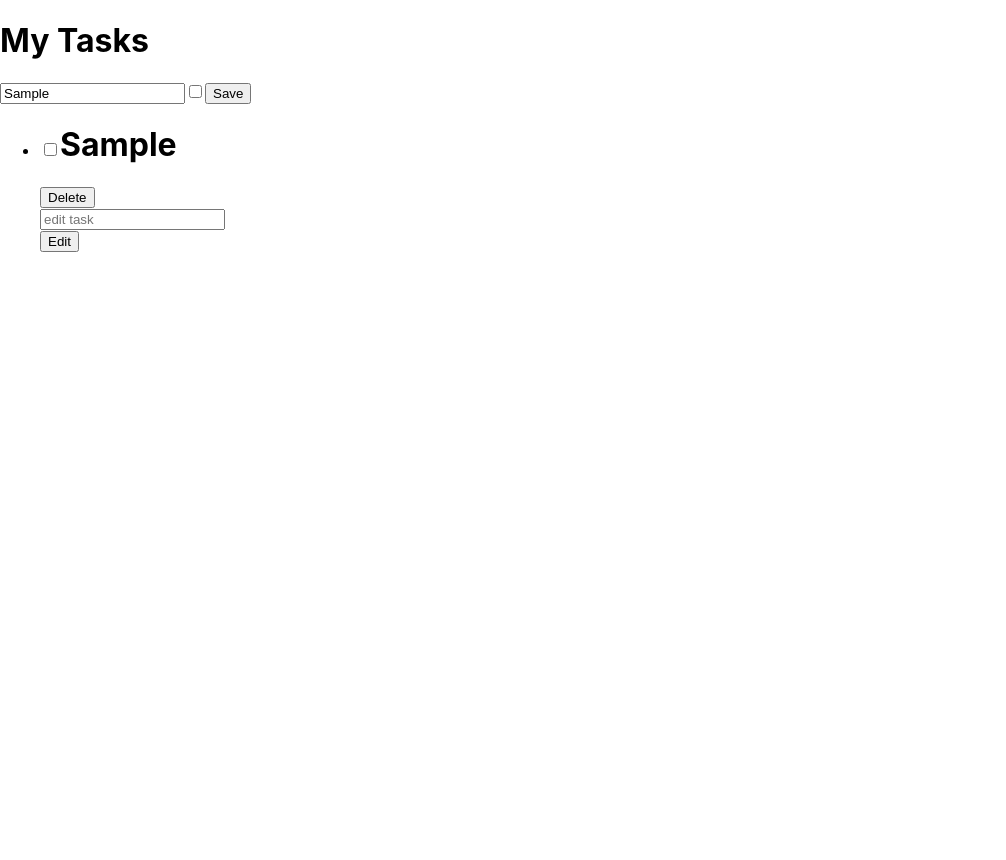
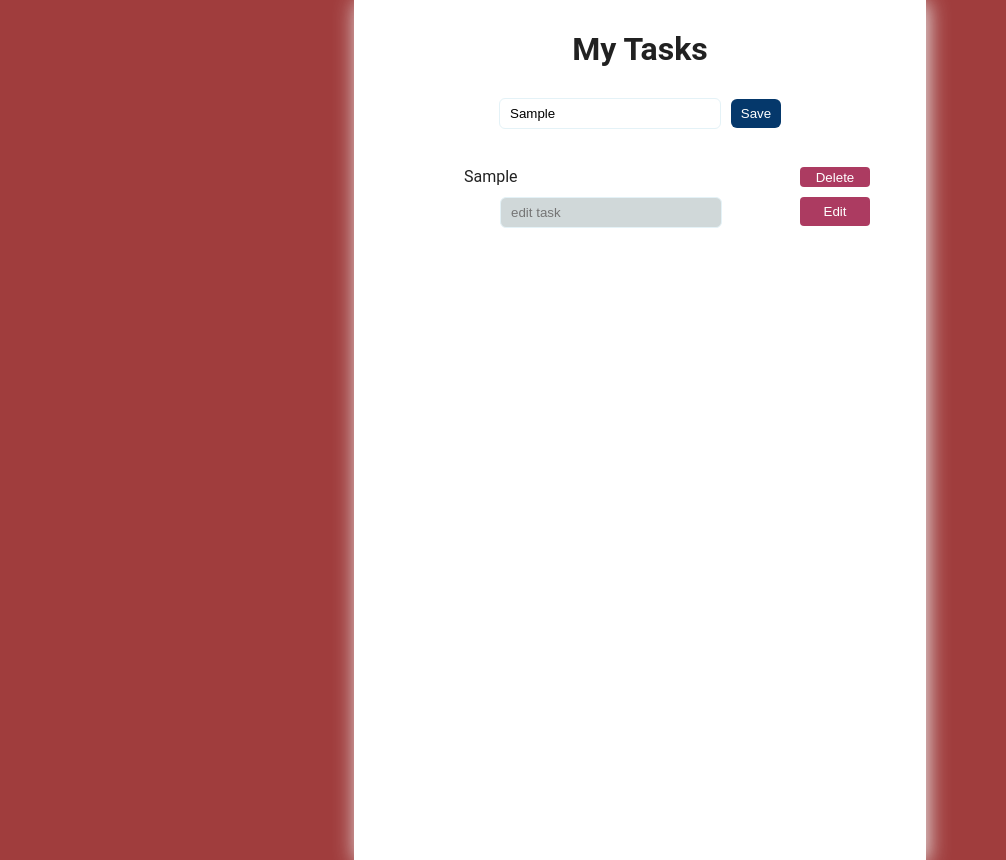
Before and after one commit to Sajawal-dev1/task-to-do, a React (Create React App) app: page / in a window 1280 px wide. Both pictures are taken after typing "Sample" into the empty fields and a click on the button "Save". Shown: the whole page, without its empty margins (0-1006 px from the left). Before the commit the page ends 800 px from the top, so only its background shows below. Built offline with nearby package versions, Linux system fonts and the light colour scheme.

Commit message:
css added

```diff
--- /dev/null
+++ b/src/AddTodo.css
@@ -0,0 +1,73 @@
+.btn-sub{
+    background-color: black;
+    color: azure;
+    border: 1px;
+    margin: 4px;
+    padding: 10px;
+    border-style: solid;
+    border-color: aliceblue;
+    position: relative;
+    left:350px
+  }
+  .btn-del{
+    background-color: black;
+    color: azure;
+    border: 1px;
+    margin: 4px;
+    padding: 10px;
+    border-style: solid;
+    border-color: aliceblue;
+    position: relative;
+    left:70px
+
+
+
+  }
+
+  .input-style{
+      background-color: rgb(208, 216, 217);
+      color: black;
+      border: 8px;
+      margin: 15px;
+      position: relative;
+      left: 365px;
+  }
+
+  .input-case{
+
+    color: black;
+    border: 8px;
+    margin: 15px;
+    position: center;
+    left: 365px;
+
+}
+  .edit-input{
+    background-color: rgb(208, 216, 217);
+  }
+  .heading{
+    text-align: center;
+    font-family: 'Trebuchet MS', 'Lucida Sans Unicode', 'Lucida Grande', 'Lucida Sans', Arial, sans-serif;
+    color:rgb(241, 235, 235);
+
+
+  }
+  .txt{
+    font-family: 'Trebuchet MS', 'Lucida Sans Unicode', 'Lucida Grande', 'Lucida Sans', Arial, sans-serif;
+    text-align: center;
+
+  }
+  .checkbox{
+    border: 17px;
+  }
+  .border-1{
+    width: 250px;
+    height: 50px;
+    background-color: orange;
+    margin: 0 auto;
+    border: 1px navy solid;
+    outline: 1px navy solid;
+    outline-offset: -2px;
+
+
+  }
--- a/src/App.css
+++ b/src/App.css
@@ -36,3 +36,120 @@
     transform: rotate(360deg);
   }
 }
+.background{
+    background-color: rgb(8, 9, 8);
+
+}
+
+/*akvmlkfvlkfvlkavkalvaklfkvlkqmnhnnnnnnnnnnnnnnnnnnnvlkq*/
+
+body{
+  background-color:#a03d3d;;
+  padding: 0px;
+  margin: 0px;
+  color: rgba(0,0,0,0.87);
+  font-family: 'Roboto', sans-serif;
+}
+
+.app{
+  text-align: center;
+  background-color: white;
+  height: auto;
+  min-height: 100vh;
+  width : 40%;
+  margin: auto;
+  padding : 30px;
+  box-shadow: 2px 2px 20px #ececec;
+}
+
+.app-title{
+  margin: 0;
+  margin-bottom: 30px;
+}
+
+.add-todo{
+  margin: 30px 0px;
+}
+
+.task-input{
+  height : 25px;
+  width : 200px;
+  border : 1px solid #e4f2f7;
+  border-radius: 6px;
+  padding : 2px 10px;
+  margin-right : 10px;
+  }
+  .edit-input{
+    height : 25px;
+    width : 200px;
+    border : 1px solid #e4f2f7;
+    border-radius: 6px;
+    padding : 2px 10px;
+    margin-right : 10px;
+    position:fixed;
+    left:500px
+
+  }
+
+.task-input:focus {
+  box-shadow: 0 0 8px rgba(30, 79, 49, 0.6);
+  outline: none;
+}
+
+.task-button{
+  height : 29px;
+  width : 50px;
+  border : none;
+  border-radius: 6px;
+  background-color: #05386b;
+  color:white;
+}
+
+.task-button:hover{
+  cursor: pointer;
+}
+
+.tasks-list{
+  list-style: none;
+  margin: auto;
+  padding : 0px;
+}
+
+.task-item{
+  margin: 15px 0px;
+  display: flex;
+  justify-content: space-between;
+  padding : 8px 40px;
+}
+
+.remove-task-button{
+  background-color: #ac3b61;
+  height: 20px;
+  color: white;
+  border-radius: 4px;
+  width: 70px;
+  border:none;
+  position: fixed;
+  left: 800px;
+}
+.edit-btn{
+  background-color: #ac3b61;
+  height: 29px;
+  color: white;
+  border-radius: 4px;
+  width: 70px;
+  border:none;
+  position: fixed;
+  left: 800px;
+
+
+
+}
+
+.remove-task-button:hover{
+  cursor: pointer;
+}
+.break-line{
+  content: "\a";
+  white-space: pre;
+}
--- a/src/App.js
+++ b/src/App.js
@@ -1,12 +1,12 @@
 import React from 'react';
 import AddTodo from './components/AddTodo';
-import EditTodo from './components/EditTodo';
 import TodoList from './components/TodoList';
-
+import  "./App.css"
+import "./AddTodo.css"
 const App = () => {
 	return (
 		<div className="app">
-			<h1 >My Tasks</h1>
+			<h1  className='app-title'>My Tasks</h1>
 			<AddTodo />
 
 			<TodoList />
--- a/src/components/AddTodo.js
+++ b/src/components/AddTodo.js
@@ -1,10 +1,10 @@
 import React, { useState } from 'react';
 import { useDispatch } from "react-redux";
 import { addTask } from "../redux/tasksSlice";
+import '../App.css';
 
 const AddTodo = () => {
 	const [value, setValue] = useState('');
-
 	const dispatch = useDispatch();
 
 	const onSubmit = () => {
@@ -15,17 +15,14 @@ const AddTodo = () => {
 		);
 	};
 	return (
-		<div >
-			<input
+		<div className='add-todo'>
+			<input className='task-input'
 				type="text"
 				placeholder="Add task"
 				value={value}
 				onChange={(event) => setValue(event.target.value)}
 			></input>
-			<input type="checkbox"></input>
-
-
-			<button  onClick={onSubmit}>
+			<button  className='task-button'   onClick={onSubmit}>
 				Save
 			</button>
 
--- a/src/components/EditTodo.js
+++ /dev/null
@@ -1,35 +0,0 @@
-import { useState } from "react";
-import { useDispatch } from "react-redux";
-import { editTask } from "../redux/tasksSlice";
-
-const EditTodo=(id)=>{
-    const [newval, newValue] = useState('');
-    const dispatch=useDispatch();
-    const edit=()=>{
-		dispatch(
-			editTask({
-				id:id,
-				task:newval
-
-
-			})
-        )
-        return (
-            <div>
-                <input
-            type="text"
-            placeholder="edit task"
-            value={newval}
-            onChange={(event) => newValue(event.target.newval)}
-        ></input>
-        <button  onClick={()=>{
-                edit();
-            }}>Edit</button>
-            </div>
-
-        );
-	}
-
-
-}
-export default EditTodo;
--- a/src/components/TodoItem.js
+++ b/src/components/TodoItem.js
@@ -2,10 +2,13 @@ import React from 'react';
 import { useDispatch } from "react-redux";
 import { useState } from 'react';
 import { deleteTask, editTask } from "../redux/tasksSlice";
+import "../App.css";
 
 const TodoItem = ({ id, title }) => {
 	const [newval, setValue] = useState('');
+	const [check, setcheck] = useState('');
     const dispatch=useDispatch();
+
 	const edit=()=>{
 		console.log(newval)
 		dispatch(
@@ -16,7 +19,6 @@ const TodoItem = ({ id, title }) => {
 			})
 		)
 	}
-
 	const removeTask=()=>{
 		dispatch(
 			deleteTask({
@@ -26,30 +28,37 @@ const TodoItem = ({ id, title }) => {
 	}
 
 
+
+
+
 	return (
-		<li >
+		<ul className='task-item'>
+			<div>
+			{title}
 
-			<h1>
-			<input type="checkbox"></input>
-			{title}
-			</h1>
-			<div>
-				<button  onClick={()=>{
+			</div>
+			<br></br>
+			<div className='break-line'>
+				<button className='remove-task-button'  onClick={()=>{
 					removeTask();
 				}}>Delete</button>
+				<br></br>
            </div>
+		   <br></br>
+		   <div className='add-todo'>
          	<input
+			 className='edit-input'
 			 type="text"
 			 placeholder="edit task"
 			 value={newval}
 			 onChange={(event) => setValue(event.target.value)}
 		 ></input>
-		<div>
-            <button  onClick={()=>{
+            <button className='edit-btn' onClick={()=>{
                 edit();
-            }}>Edit</button>
+            }}>Edit </button>
+
 			</div>
-		</li>
+		</ul>
 	);
 };
 
--- a/src/components/TodoList.js
+++ b/src/components/TodoList.js
@@ -1,7 +1,7 @@
 import React from 'react';
 import TodoItem from './TodoItem';
 import { useSelector } from "react-redux";
-import EditTodo from './EditTodo';
+import "../App.css"
 const TodoList = () => {
 	const todos = useSelector((state)=>{
 
@@ -9,7 +9,7 @@ const TodoList = () => {
 	});
 
 	return (
-		<ul >
+		<ul className='task-list'>
 			{todos.map((todo) => (
 				<TodoItem  id={todo.id} title={todo.name}/>
 			))}
--- a/src/index.js
+++ b/src/index.js
@@ -8,7 +8,7 @@ import { Provider } from "react-redux";
 ReactDOM.render(
 
 	<React.StrictMode>
-		<Provider store={store}>
+		<Provider store={store} >
 			<App />
 		</Provider>
 	</React.StrictMode>,
--- a/src/redux/tasksSlice.js
+++ b/src/redux/tasksSlice.js
@@ -1,4 +1,5 @@
 import { createSlice } from "@reduxjs/toolkit";
+import "../App.css";
 
 export const tasksSlice = createSlice({
     name: "tasks",
```
Lines whose indentation alone changed are shown as unchanged.
